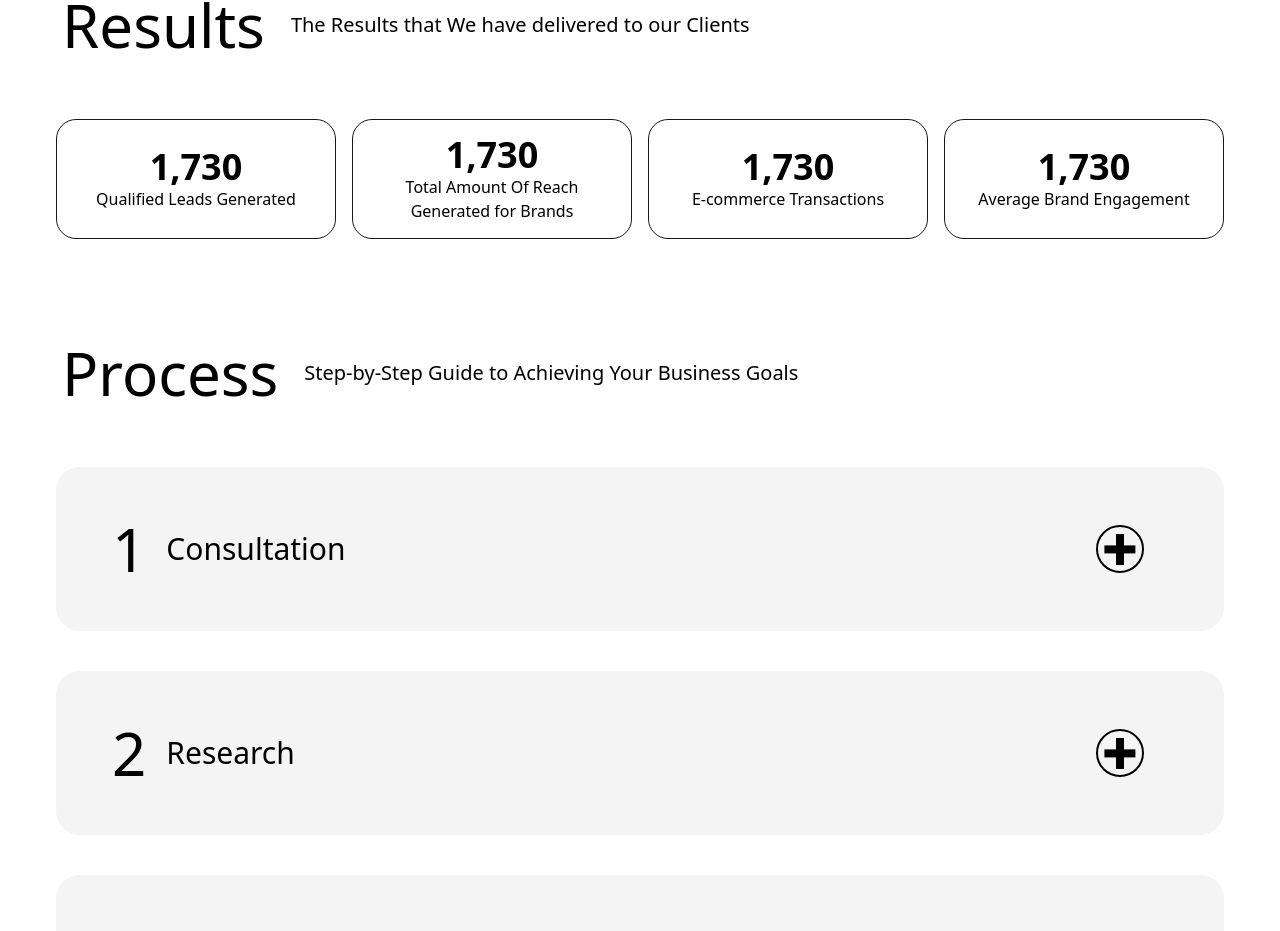
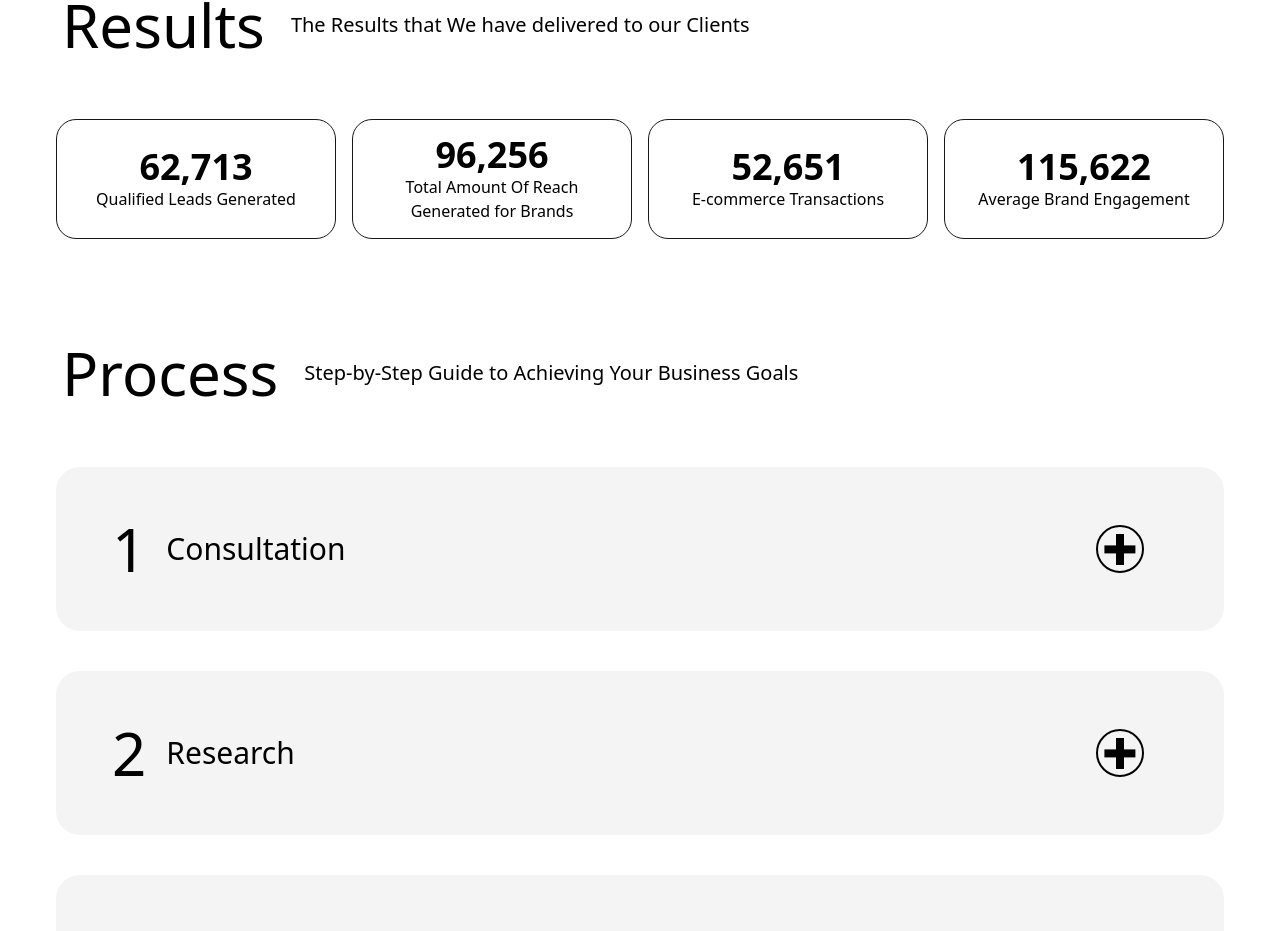
Before and after one commit to sakshikore16/Marketing_Website, a React (Vite) app: page / in a window 1280 px wide. Shown: the part 2831-3762 px from the top of the page. Built offline with nearby package versions, Linux system fonts and the light colour scheme.

Commit message:
Update Counter.jsx

```diff
--- a/src/components/Counter.jsx
+++ b/src/components/Counter.jsx
@@ -1,20 +1,26 @@
 import React, { useEffect, useState } from 'react';
 
-const Counter = ({ end, duration }) => {
-  const [count, setCount] = useState(0);
+const Counter = ({ start, end, duration }) => {
+  const [count, setCount] = useState(start);
 
   useEffect(() => {
-    let start = 0;
-    const incrementTime = Math.floor(duration / end);
+    const range = end - start;
+    const incrementTime = 10; // Set the interval time in milliseconds
+    const totalIncrements = Math.floor(duration / incrementTime);
+    const increment = Math.ceil(range / totalIncrements); // Calculate increment value based on total increments
 
     const timer = setInterval(() => {
-      start += 1;
-      setCount(start);
-      if (start === end) clearInterval(timer);
+      setCount(prevCount => {
+        if (prevCount + increment >= end) {
+          clearInterval(timer);
+          return end;
+        }
+        return prevCount + increment;
+      });
     }, incrementTime);
 
     return () => clearInterval(timer);
-  }, [end, duration]);
+  }, [start, end, duration]);
 
   return (
     <div className="text-4xl font-bold text-center">
```
